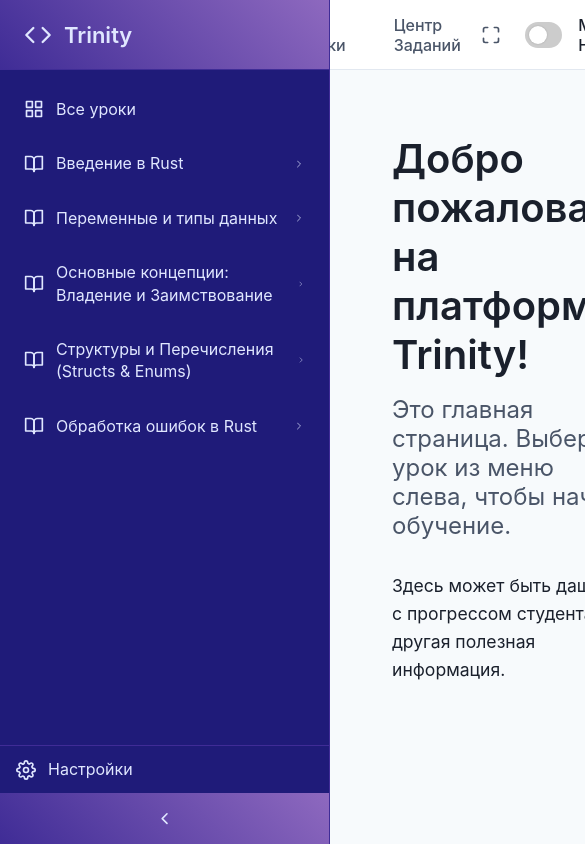
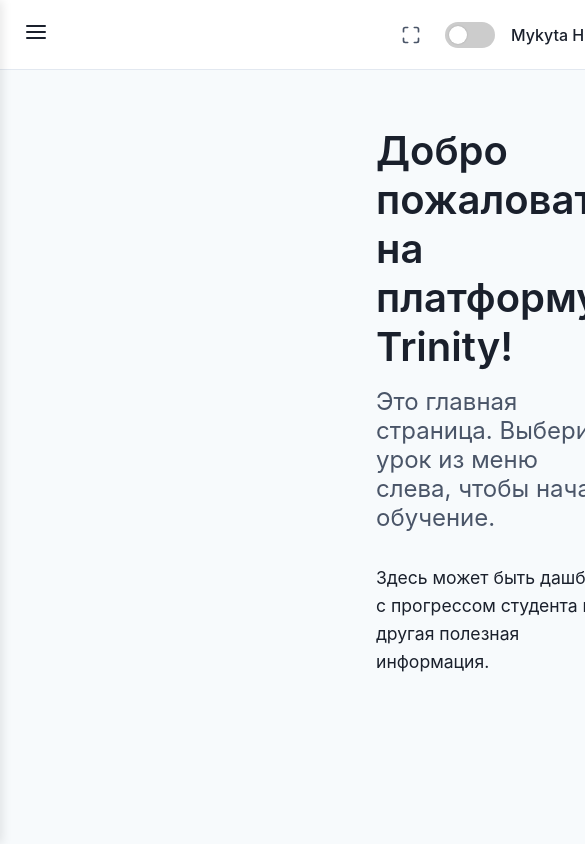
Before and after one commit to MykytaHts/trinity, a React (Vite) app: page / in a window 390 px wide. Shown: the top 844 px of the page, 585 px wide, since content can reach past the window. Built offline with nearby package versions, Linux system fonts and the light colour scheme.

Commit message:
Yahoo, drawer is udaptive. IDI

```diff
--- a/src/components/Header/Header.module.scss
+++ b/src/components/Header/Header.module.scss
@@ -1,3 +1,5 @@
+@import '../../styles/_mixins';
+
 .header {
   height: 70px;
   background-color: var(--background-secondary);
@@ -15,11 +17,28 @@
   flex: 1;
 }
 
+.menuButton {
+  display: none;
+  background: none;
+  border: none;
+  color: var(--text-primary);
+  font-size: 1.5rem;
+  cursor: pointer;
+
+  @include mobile {
+    display: block;
+  }
+}
+
 .navigation {
   display: flex;
   justify-content: center;
   flex: 2;
   gap: 24px;
+
+  @include mobile {
+    display: none;
+  }
 }
 
 .link {
--- a/src/components/Header/Header.tsx
+++ b/src/components/Header/Header.tsx
@@ -5,9 +5,13 @@ import ThemeToggle from '../ThemeToggle';
 import { useState, useRef, useEffect } from 'react';
 import ProfileDropdown from '../ProfileDropdown';
 import useOnClickOutside from '../../hooks/useOnClickOutside';
-import { FiMaximize, FiMinimize } from 'react-icons/fi';
+import { FiMaximize, FiMinimize, FiMenu } from 'react-icons/fi';
 
-const Header = () => {
+interface HeaderProps {
+  onToggleMobileMenu: () => void;
+}
+
+const Header = ({ onToggleMobileMenu }: HeaderProps) => {
   const [isDropdownOpen, setDropdownOpen] = useState(false);
   const [isFullscreen, setIsFullscreen] = useState(false);
   const dropdownRef = useRef<HTMLDivElement>(null);
@@ -36,7 +40,11 @@ const Header = () => {
 
   return (
     <header className={styles.header}>
-      <div className={styles.headerLeft} />
+      <div className={styles.headerLeft}>
+        <button className={styles.menuButton} onClick={onToggleMobileMenu}>
+          <FiMenu />
+        </button>
+      </div>
       <nav className={styles.navigation}>
         <NavLink
           to="/"
--- a/src/components/Sidebar/Sidebar.module.scss
+++ b/src/components/Sidebar/Sidebar.module.scss
@@ -1,15 +1,26 @@
+@import '../../styles/_mixins';
+
 .sidebar {
   width: 330px;
   background-color: var(--accent-primary-darker);
   color: var(--accent-text-primary);
   display: flex;
   flex-direction: column;
-  transition: width 0.3s ease-in-out;
+  transition: all 0.3s ease;
   position: fixed;
   height: 100%;
-  z-index: 1000;
+  z-index: 100;
   border-right: 1px solid var(--accent-secondary);
   overflow: hidden;
+
+  @include mobile {
+    position: absolute;
+    top: 0;
+    left: 0;
+    height: 100%;
+    transform: translateX(-100%);
+    box-shadow: 2px 0 10px rgba(0, 0, 0, 0.1);
+  }
 
   &.collapsed {
     width: 80px;
@@ -20,18 +31,48 @@
   }
 }
 
+.collapsed {
+  width: 80px;
+
+  .logoText, .text, .chevron {
+    opacity: 0;
+    pointer-events: none;
+  }
+}
+
+.mobileOpen {
+  @include mobile {
+    transform: translateX(0);
+  }
+}
+
 .sidebarHeader {
-  padding: 0 24px;
   height: 70px;
   display: flex;
   align-items: center;
-  border-bottom: 1px solid var(--accent-secondary);
+  padding: 0 24px;
   flex-shrink: 0;
   background-image: var(--accent-gradient);
+  justify-content: space-between;
 
-  .sidebar.collapsed & {
-    padding: 0;
-    justify-content: center;
+  @include mobile {
+    background-image: none;
+    background-color: var(--accent-primary-darker);
+  }
+}
+
+.closeButton {
+  display: none;
+  background: none;
+  border: none;
+  color: var(--accent-text-primary);
+  font-size: 1.6rem;
+  cursor: pointer;
+  padding: 4px;
+  line-height: 1;
+
+  @include mobile {
+    display: block;
   }
 }
 
@@ -207,6 +248,12 @@
   border-top: 1px solid var(--accent-secondary);
   flex-shrink: 0;
   background-color: var(--accent-primary-darker);
+
+  .toggleButtonWrapper {
+    @include mobile {
+      display: none;
+    }
+  }
 }
 
 .toggleButtonWrapper {
--- a/src/components/Sidebar/Sidebar.tsx
+++ b/src/components/Sidebar/Sidebar.tsx
@@ -1,5 +1,5 @@
 import { NavLink, Link, useLocation } from 'react-router-dom';
-import { FiGrid, FiBookOpen, FiChevronDown, FiChevronRight, FiCode, FiSettings, FiChevronLeft } from 'react-icons/fi';
+import { FiGrid, FiBookOpen, FiChevronDown, FiChevronRight, FiCode, FiSettings, FiChevronLeft, FiX } from 'react-icons/fi';
 import { useState, useEffect } from 'react';
 import classNames from 'classnames';
 import { lessons } from '../../data/lessons';
@@ -9,9 +9,11 @@ import { useActiveSection } from '../../context/ActiveSectionContext';
 interface SidebarProps {
   isCollapsed: boolean;
   toggleSidebar: () => void;
+  isMobileOpen: boolean;
+  closeMobileMenu: () => void;
 }
 
-const Sidebar = ({ isCollapsed, toggleSidebar }: SidebarProps) => {
+const Sidebar = ({ isCollapsed, toggleSidebar, isMobileOpen, closeMobileMenu }: SidebarProps) => {
   const location = useLocation();
   const { activeSection } = useActiveSection();
   const [openLessonId, setOpenLessonId] = useState<string | null>(null);
@@ -30,6 +32,7 @@ const Sidebar = ({ isCollapsed, toggleSidebar }: SidebarProps) => {
 
   const sidebarClasses = classNames(styles.sidebar, {
     [styles.collapsed]: isCollapsed,
+    [styles.mobileOpen]: isMobileOpen,
   });
 
   const menuItemClasses = (isActive: boolean) => classNames(styles.menuItem, {
@@ -43,6 +46,9 @@ const Sidebar = ({ isCollapsed, toggleSidebar }: SidebarProps) => {
           <FiCode className={styles.logoIcon} />
           {!isCollapsed && <span className={styles.logoText}>Trinity</span>}
         </Link>
+        <button className={styles.closeButton} onClick={closeMobileMenu}>
+          <FiX />
+        </button>
       </div>
 
       <nav className={styles.nav}>
--- a/src/layouts/MainLayout.module.scss
+++ b/src/layouts/MainLayout.module.scss
@@ -1,3 +1,5 @@
+@import '../styles/_mixins';
+
 .appContainer {
   display: flex;
   height: 100vh;
@@ -8,16 +10,31 @@
   display: flex;
   flex-direction: column;
   height: 100vh;
+  position: relative;
 }
 
 .mainContent {
   flex-grow: 1;
-  padding: 32px 40px;
+  padding: 3rem;
   margin-left: 320px; // Corresponds to sidebar width
   transition: margin-left 0.3s ease;
   overflow-y: auto;
 
+  @include mobile {
+    padding: 1.5rem;
+  }
+
   &.sidebarCollapsed {
-    margin-left: 80px; // Corresponds to --sidebar-width-collapsed
+    margin-left: -200px;
   }
 }
+
+.overlay {
+  position: fixed;
+  top: 0;
+  left: 0;
+  width: 100%;
+  height: 100%;
+  background-color: rgba(0, 0, 0, 0.4);
+  z-index: 99;
+}
--- a/src/layouts/MainLayout.tsx
+++ b/src/layouts/MainLayout.tsx
@@ -1,17 +1,33 @@
 import { Outlet } from 'react-router-dom';
 import Header from '../components/Header';
 import Sidebar from '../components/Sidebar';
-import { useState } from 'react';
+import { useState, useEffect } from 'react';
 import styles from './MainLayout.module.scss';
 import classNames from 'classnames';
 import { ActiveSectionProvider } from '../context/ActiveSectionContext';
 
 const MainLayout = () => {
   const [isSidebarCollapsed, setSidebarCollapsed] = useState(false);
+  const [isMobileMenuOpen, setMobileMenuOpen] = useState(false);
 
   const toggleSidebar = () => {
     setSidebarCollapsed(!isSidebarCollapsed);
   };
+
+  const toggleMobileMenu = () => {
+    setMobileMenuOpen(!isMobileMenuOpen);
+  }
+
+  // Close mobile menu on resize
+  useEffect(() => {
+    const handleResize = () => {
+      if (window.innerWidth > 768) {
+        setMobileMenuOpen(false);
+      }
+    };
+    window.addEventListener('resize', handleResize);
+    return () => window.removeEventListener('resize', handleResize);
+  }, []);
 
   const mainContentClasses = classNames(styles.mainContent, {
     [styles.sidebarCollapsed]: isSidebarCollapsed,
@@ -20,13 +36,19 @@ const MainLayout = () => {
   return (
     <ActiveSectionProvider>
       <div className={styles.appContainer}>
-        <Sidebar isCollapsed={isSidebarCollapsed} toggleSidebar={toggleSidebar} />
+        <Sidebar
+          isCollapsed={isSidebarCollapsed}
+          toggleSidebar={toggleSidebar}
+          isMobileOpen={isMobileMenuOpen}
+          closeMobileMenu={toggleMobileMenu}
+        />
         <div className={styles.contentColumn}>
-          <Header />
+          <Header onToggleMobileMenu={toggleMobileMenu} />
           <main className={mainContentClasses}>
             <Outlet />
           </main>
         </div>
+        {isMobileMenuOpen && <div className={styles.overlay} onClick={toggleMobileMenu} />}
       </div>
     </ActiveSectionProvider>
   );
--- /dev/null
+++ b/src/styles/_mixins.scss
@@ -0,0 +1,17 @@
+// Breakpoints
+$tablet-width: 1024px;
+$mobile-width: 768px;
+
+// Mixin for tablet
+@mixin tablet {
+  @media (max-width: #{$tablet-width}) {
+    @content;
+  }
+}
+
+// Mixin for mobile
+@mixin mobile {
+  @media (max-width: #{$mobile-width}) {
+    @content;
+  }
+}
```
